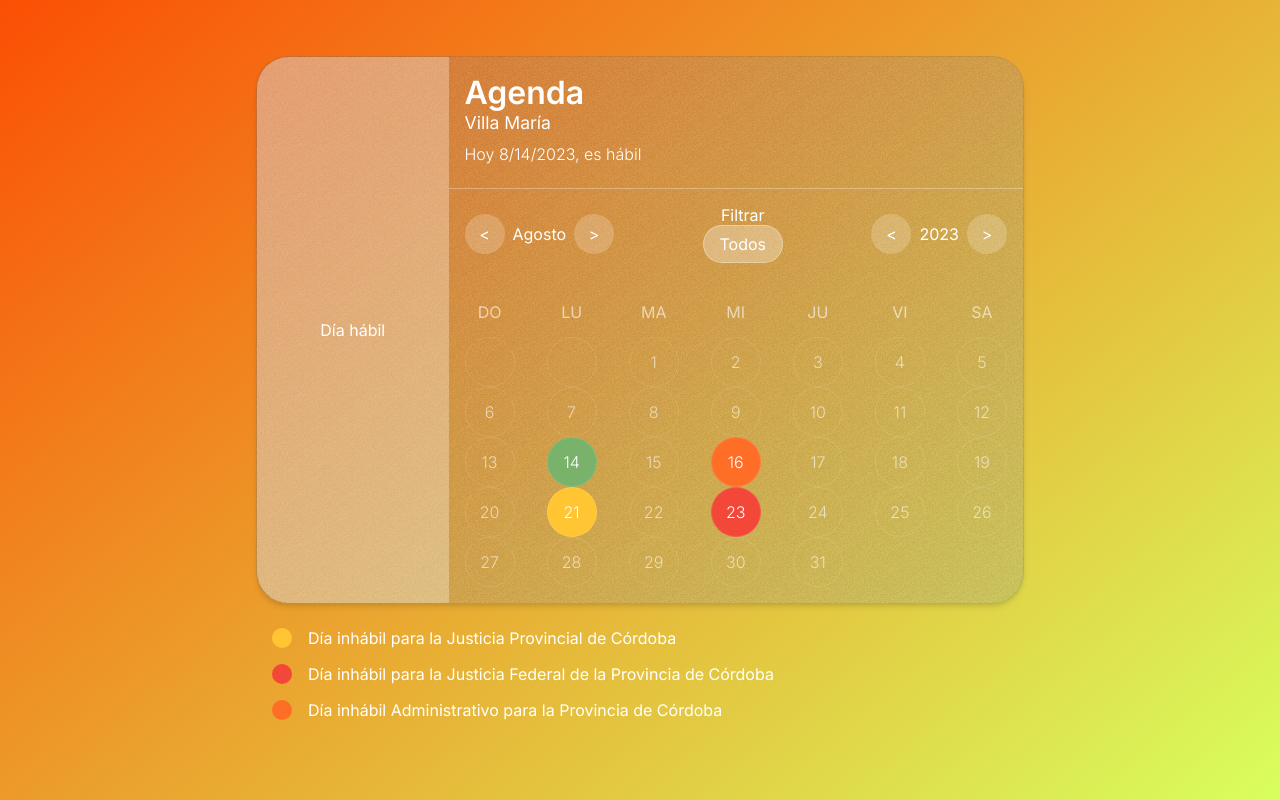
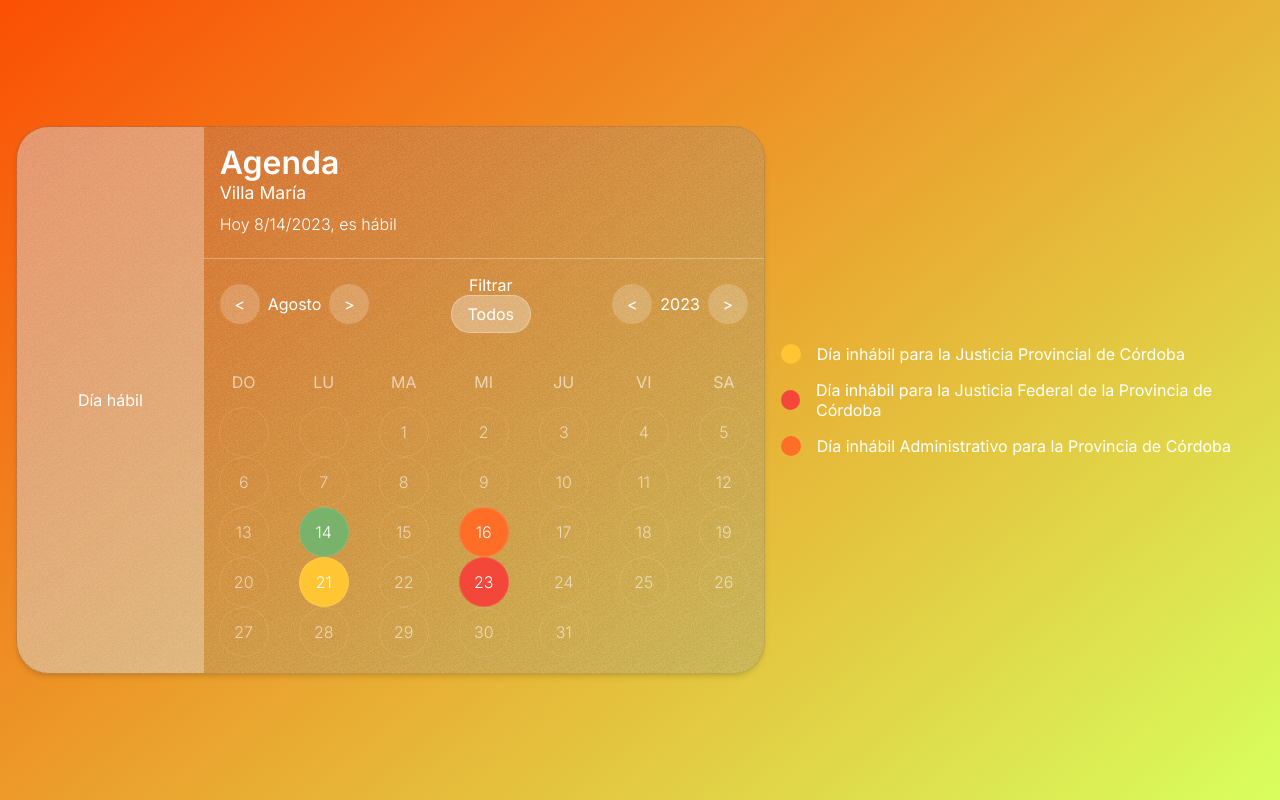
Before and after one commit to eneasbaroni/habiles, a React (Vite) app: page / in a window 1280 px wide. Built offline with nearby package versions, Linux system fonts and the light colour scheme.

Commit message:
update references

```diff
--- a/src/Components/Calendar/Calendar.css
+++ b/src/Components/Calendar/Calendar.css
@@ -1,5 +1,6 @@
 #calendar {
-  width: 100%;
+  width: 60%;
+  max-width: 800px;
   margin: 0 auto;
   display: grid;
   grid-template-columns: repeat(12, 1fr);
@@ -192,6 +193,13 @@
 }
 
 /* media queries */
+@media screen and (max-width: 1056px) {
+  #calendar {
+    width: 100%;
+    max-width: 100%;
+  }
+}
+
 @media screen and (max-width: 768px) {
 
   #calendar .calendarNotes {
--- a/src/Components/References/References.css
+++ b/src/Components/References/References.css
@@ -1,5 +1,5 @@
 #references {
-  width: 100%;
+  width: 40%;
   margin: 1rem auto;
   display: flex;
   flex-direction: column;
@@ -43,6 +43,14 @@
   background-color: #ff6e27;
 }
 
+@media screen and (max-width: 1056px) {
+  #references {
+    width: 100%;
+    max-width: 100%;
+   /*  margin: auto;  */
+  }
+}
+
 @media screen and (max-width: 768px) {
   #references .referenceGroup p {
     font-size: 0.8rem;
--- a/src/Pages/Home/Home.css
+++ b/src/Pages/Home/Home.css
@@ -1,11 +1,12 @@
 #home {
   min-height: calc(100vh - 2rem);
-  max-width: 800px;
+  width: 100vw;
+  /* max-width: 800px; */
   margin: 1rem auto;
   padding: 1rem;
   text-align: center;
   display: flex;
-  flex-direction: column;
+  flex-direction: row;
   align-items: center;
   justify-content: center;
 
@@ -22,3 +23,11 @@
   margin: 0;
   padding: 1rem;
 }
+
+@media screen and (max-width: 1056px) {
+  #home {
+    flex-direction: column;
+    max-width: 800px;
+    width: auto;
+  }
+}
```
